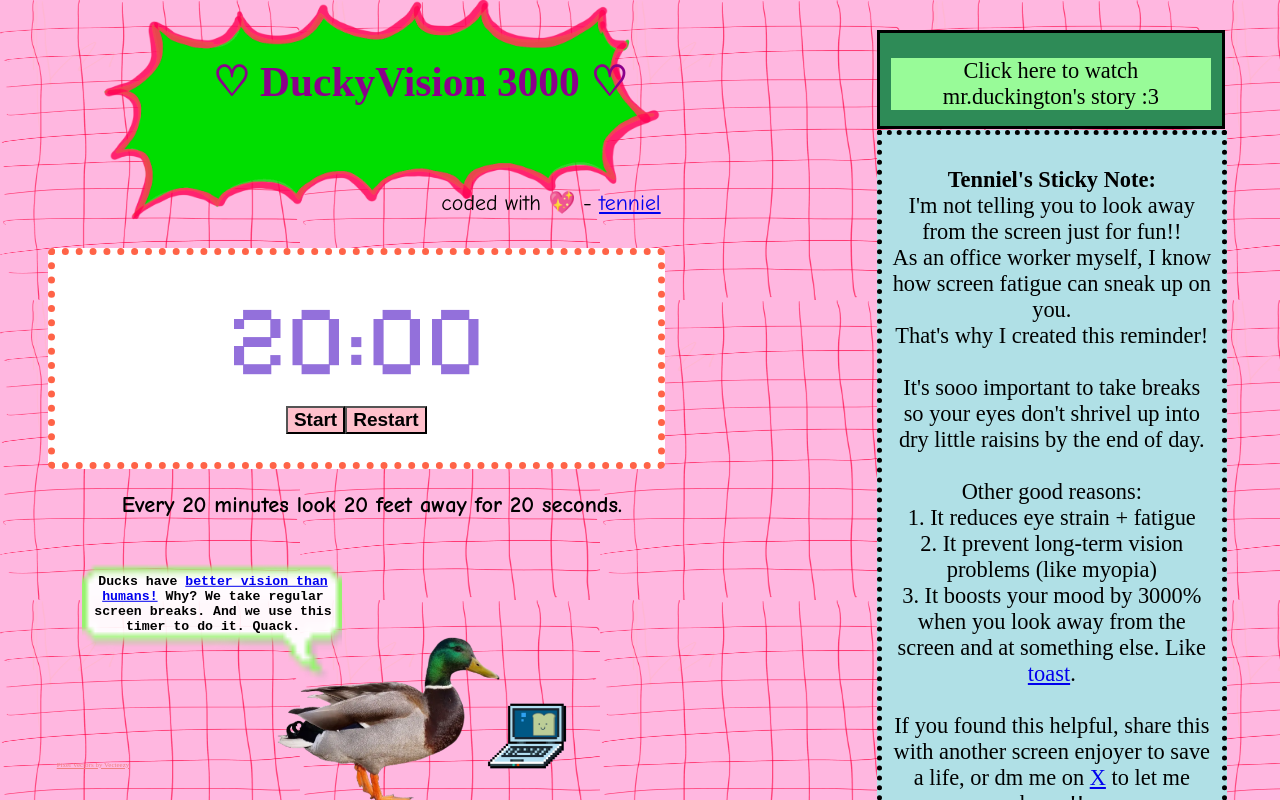
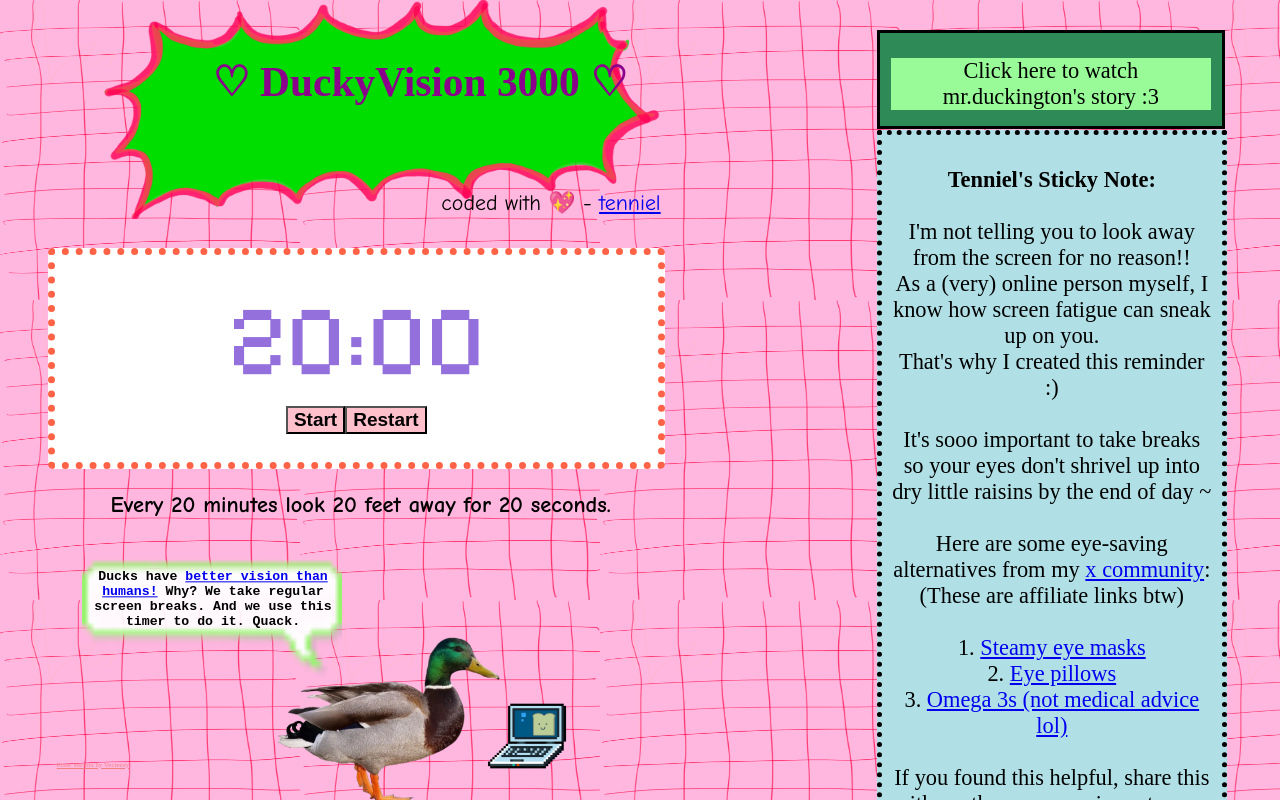
Before and after one commit to TennielStudio/LookAwayTimer, a React (Vite) app: page / in a window 1280 px wide. Shown: the top 800 px of the page. Built offline with nearby package versions, Linux system fonts and the light colour scheme.

Commit message:
fix side bar

```diff
--- a/src/components/MyTimer.jsx
+++ b/src/components/MyTimer.jsx
@@ -146,19 +146,20 @@ const MyTimer = ({expiryTimestamp, timerDuration}) => {
           </div>
           <div className="look-away-timer-story-container">
             <p className="look-away-timer-story">
-              <b>Tenniel's Sticky Note:</b><br />
-              I'm not telling you to look away from the screen just for fun!!<br />
-              As an office worker myself, I know how screen fatigue can sneak up on you.<br />
-              That's why I created this reminder!<br />
+              <b>Tenniel's Sticky Note:</b><br /><br />
+              I'm not telling you to look away from the screen for no reason!!<br />
+              As a (very) online person myself, I know how screen fatigue can sneak up on you.<br />
+              That's why I created this reminder :)<br />
               <br />
-              It's sooo important to take breaks so your eyes don't shrivel up into dry little raisins by the end of day.<br />
+              It's sooo important to take breaks so your eyes don't shrivel up into dry little raisins by the end of day ~<br />
               <br />
-              Other good reasons:<br />
-              1. It reduces eye strain + fatigue<br />
-              2. It prevent long-term vision problems (like myopia)<br />
-              3. It boosts your mood by 3000% when you look away from the screen and at something else. Like <a href="https://www.yummytaas.com/" target="_blank" rel="noopener noreferrer">toast</a>.<br />
-              <br />
-              If you found this helpful, share this with another screen enjoyer to save a life, or dm me on <a href="https://twitter.com/tennielstudio" target="_blank" rel="noopener noreferrer">X</a> to let me know!!<br />
+              Here are some eye-saving alternatives from my <a href="https://twitter.com/tennielstudio/status/1806350277458411924" target="_blank" rel="noopener noreferrer">x community</a>:<br />
+              (These are affiliate links btw)<br /><br />
+              1. <a href="https://amzn.to/4dmE8bz" target="_blank" rel="noopener noreferrer">Steamy eye masks</a><br />
+              2. <a href="https://amzn.to/4dqNrr1" target="_blank" rel="noopener noreferrer">Eye pillows</a><br />
+              3. <a href="https://amzn.to/4fH2bDK" target="_blank" rel="noopener noreferrer">Omega 3s (not medical advice lol)</a><br /><br />
+              If you found this helpful, share this with another screen enjoyer to save a life, dm me on <a href="https://twitter.com/tennielstudio" target="_blank" rel="noopener noreferrer">X</a> to let me know, or you can buy me a
+              little treat 🥹!!<br />
               <br />
               Hope this makes your work day a bit brighter!<br />
               Xoxo - Tenniel 💖<br />
```
